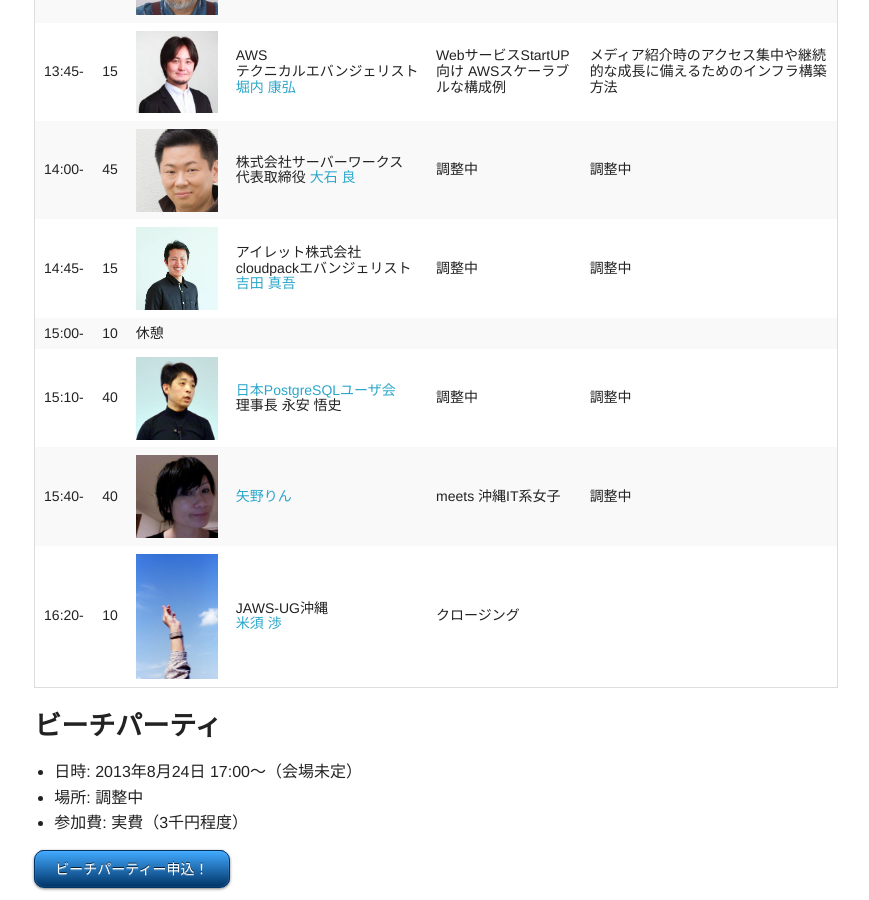
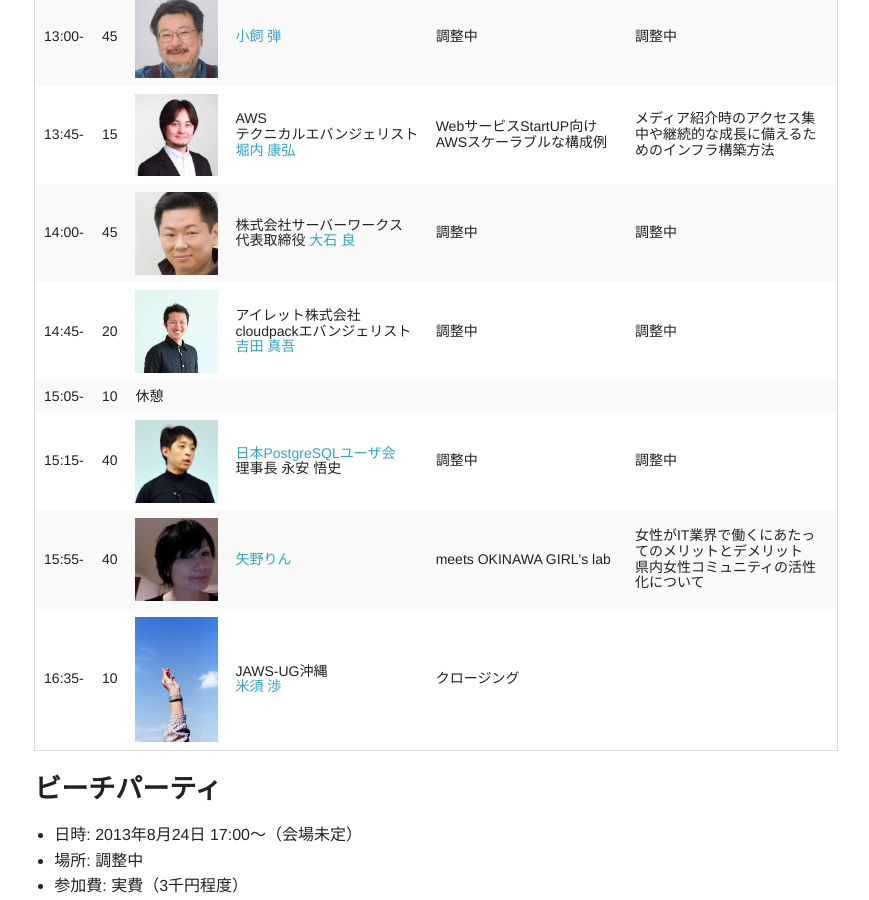
Before and after one commit to hackers-champloo/hackers-champloo.github.io, a Jekyll site: the page built from program-w-photo.md, in a window 1280 px wide and 900 px high, scrolled down 1602 px. Shown: the whole window, without its empty margins (204-1073 px from the left). Built offline with Jekyll 4.4.1, drawn with Linux system fonts in a browser that asks for light colours; Markdown is read by kramdown in place of the engine named in the settings.

Commit message:
OKINAWA GIRL's labタイトル追加

```diff
--- a/program-w-photo.md
+++ b/program-w-photo.md
@@ -118,19 +118,19 @@ Android女子部 [矢野りん](https://twitter.com/yanorin)          | Android
 	</tr>
 	<tr>
 	  <td>14:45-</td>
-	  <td>15</td>
+	  <td>20</td>
 	  <td><img width="100" src="img/yoshida.png"></td>
 	  <td nowrap>アイレット株式会社<br>cloudpackエバンジェリスト<br><a href="https://twitter.com/yoshidashingo">吉田 真吾</a></td>
 	  <td>調整中</td>
 	  <td>調整中</td>
 	</tr>
 	<tr>
-	  <td>15:00-</td>
+	  <td>15:05-</td>
 	  <td>10</td>
 	  <td colspan="4">休憩</td>
 	</tr>
 	<tr>
-	  <td>15:10-</td>
+	  <td>15:15-</td>
 	  <td>40</td>
 	  <td><img width="100" src="img/nagayasu.png"></td>
 	  <td nowrap><a href="http://www.postgresql.jp/">日本PostgreSQLユーザ会</a><br>理事長 永安 悟史</td>
@@ -138,15 +138,15 @@ Android女子部 [矢野りん](https://twitter.com/yanorin)          | Android
 	  <td>調整中</td>
 	</tr>
 	<tr>
-	  <td>15:40-</td>
+	  <td>15:55-</td>
 	  <td>40</td>
 	  <td><img width="100" src="img/yano.png"></td>
 	  <td><a href="https://twitter.com/yanorin">矢野りん</a></td>
-	  <td nowrap>meets 沖縄IT系女子</td>
-	  <td>調整中</td>
+	  <td nowrap>meets OKINAWA GIRL's lab</td>
+	  <td>女性がIT業界で働くにあたってのメリットとデメリット<br>県内女性コミュニティの活性化について</td>
 	</tr>
 	<tr>
-	  <td>16:20-</td>
+	  <td>16:35-</td>
 	  <td>10</td>
 	  <td><img width="100" src="img/yonesu.jpg"></td>
 	  <td> JAWS-UG沖縄<br><a href="https://twitter.com/asumaslv">米須 渉</a></td>
```
